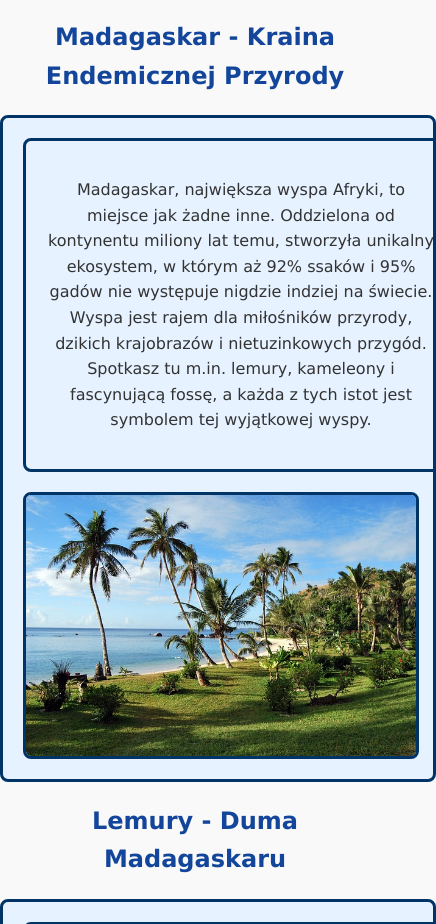
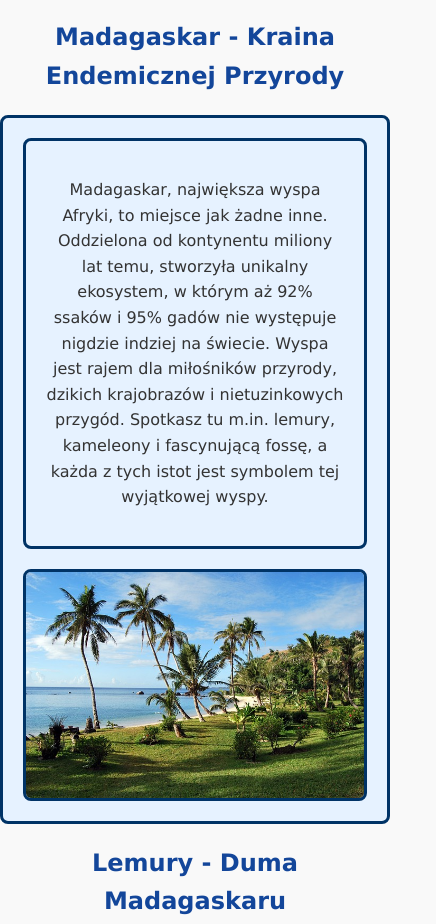
Before and after one commit to KAja278/projekt_TI, a plain HTML site: page oferta-kraj3.html in a window 390 px wide. Shown: the part 507-1431 px from the top of the page, 436 px wide, since content can reach past the window. Drawn offline with Linux system fonts and the light colour scheme.

Commit message:
Update oferta-kraj.css

```diff
--- a/oferta-kraj.css
+++ b/oferta-kraj.css
@@ -130,6 +130,7 @@ img {
     border: 3px solid #003366;
     max-width: 100%;
     overflow: hidden;
+    box-sizing: border-box;
 }
 
 .content-with-image .text {
@@ -138,6 +139,7 @@ img {
     border: 3px solid #003366;
     background-color: #e6f2ff;
     border-radius: 8px;
+    box-sizing: border-box;
 }
 
 .content-with-image .image {
@@ -147,6 +149,7 @@ img {
     border-radius: 8px;
     overflow: hidden;
     position: relative;
+    box-sizing: border-box;
 }
 
 .content-with-image .image img {
@@ -274,7 +277,7 @@ footer {
     }
 
     .content-with-image .image img {
-        max-width: 100%;
+        width: 100%;
         height: auto;
         object-fit: cover;
     }
```
